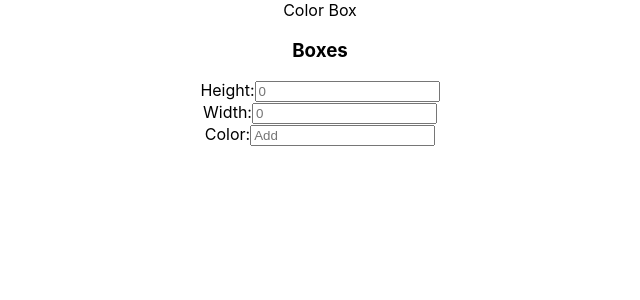
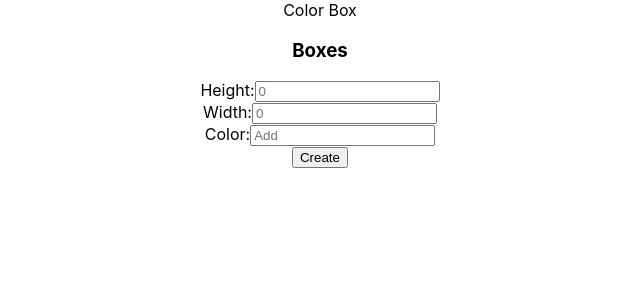
Before and after one commit to kwolosonovich/react-colorbox, a React (Create React App) app: page / in a window 1280 px wide. Shown: the top 300 px of the page, without its empty margins (320-960 px from the left). Built offline with nearby package versions, Linux system fonts and the light colour scheme.

Commit message:
added submit btn

```diff
--- a/src/NewBoxForm.js
+++ b/src/NewBoxForm.js
@@ -65,6 +65,8 @@ const NewBoxForm = ({addBox}) => {
             />
           </div>
 
+      <button id="create">Create</button>
+
       </form>
     </div>
   );
```
Lines whose indentation alone changed are shown as unchanged.
